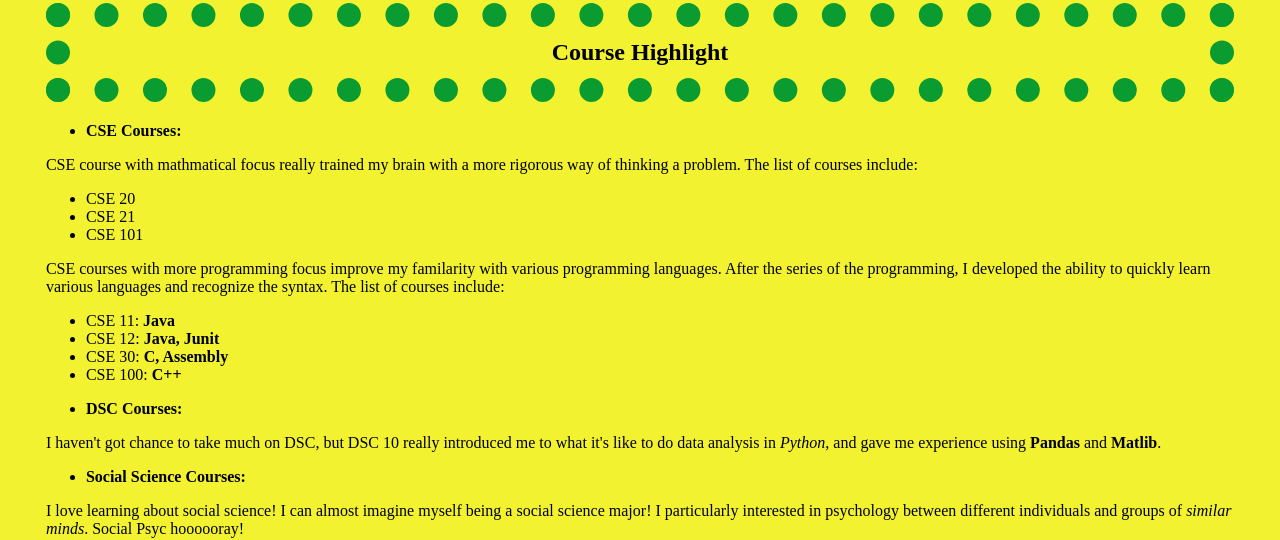
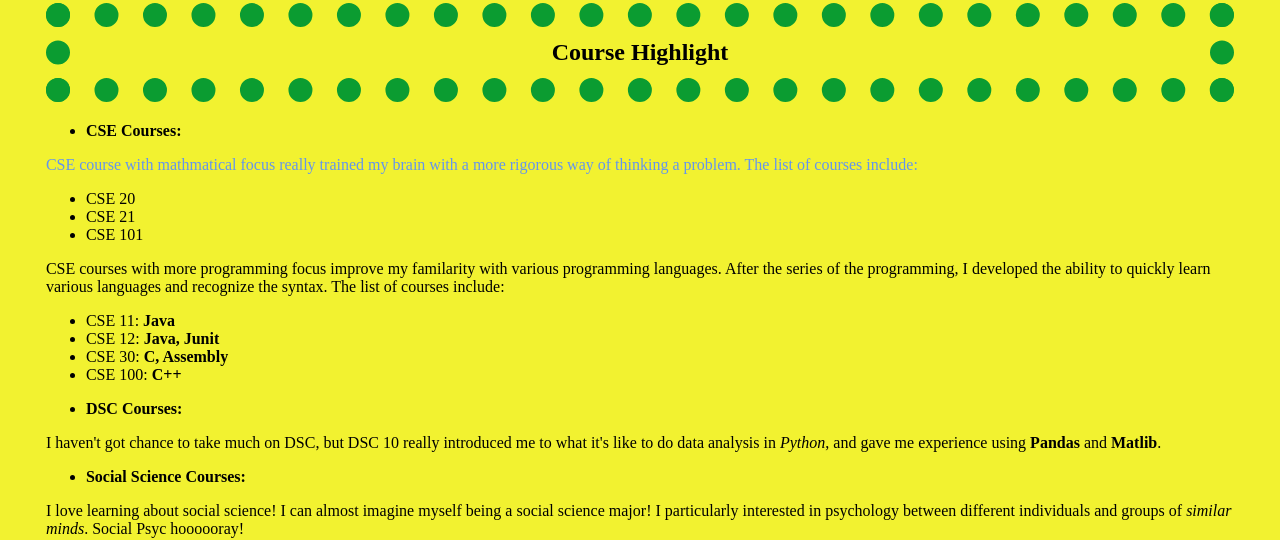
Before and after one commit to xxwwyytt017/wi21-cse110-lab3, a plain HTML site: page index.html in a window 1280 px wide. Shown: the part 927-1467 px from the top of the page. Drawn offline with Linux system fonts and the light colour scheme; a web font is replaced by a local one.

Commit message:
inline css

```diff
--- a/index.html
+++ b/index.html
@@ -137,7 +137,7 @@
                         <ul>
                                 <li><strong>CSE Courses:</strong></li>
                         </ul>
-                                <span>
+                                <span style="color:cornflowerblue">
                                 CSE course with mathmatical focus really trained
                                 my brain with a more rigorous way of thinking
                                 a problem. The list of courses include:
```
